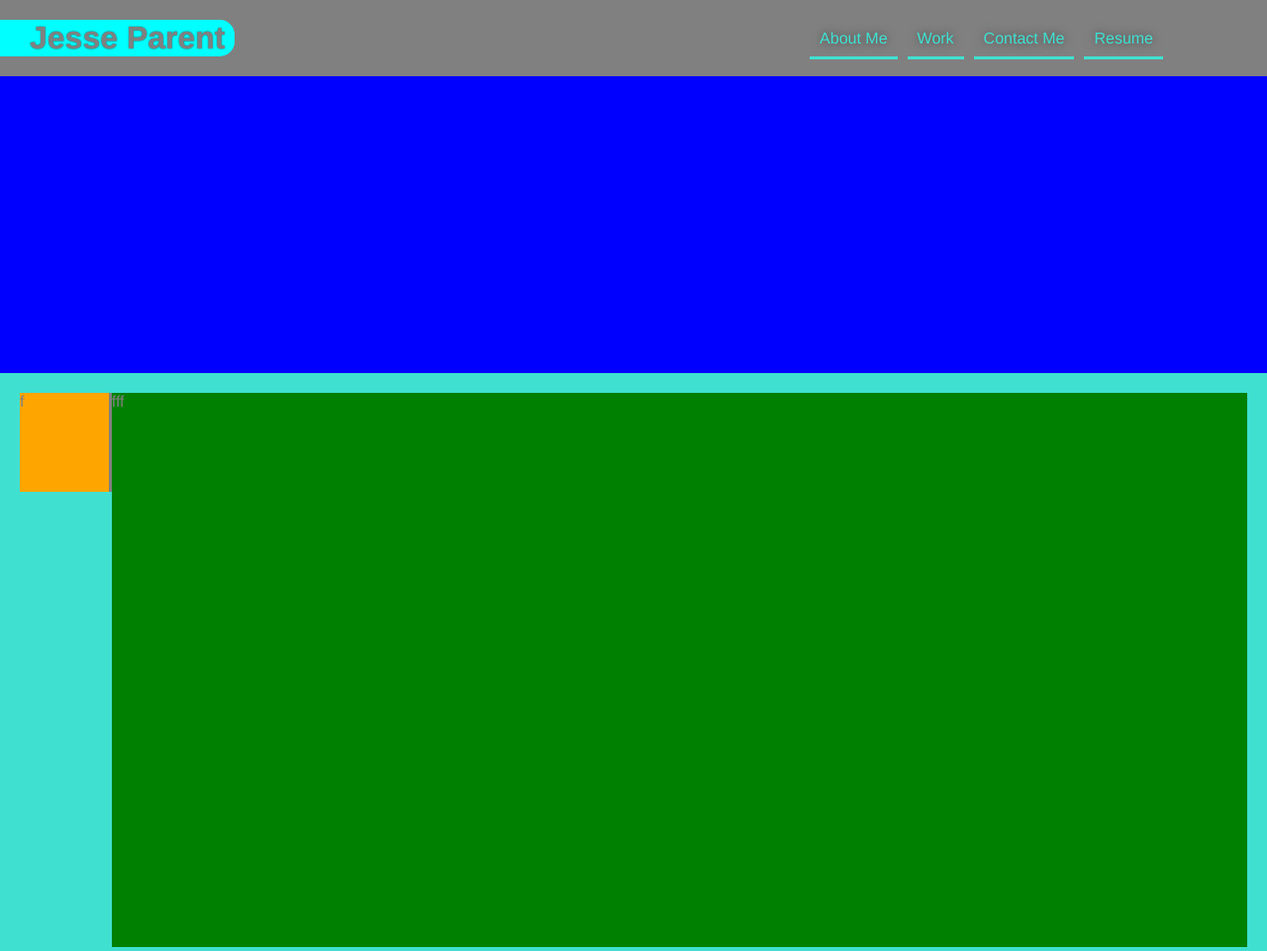
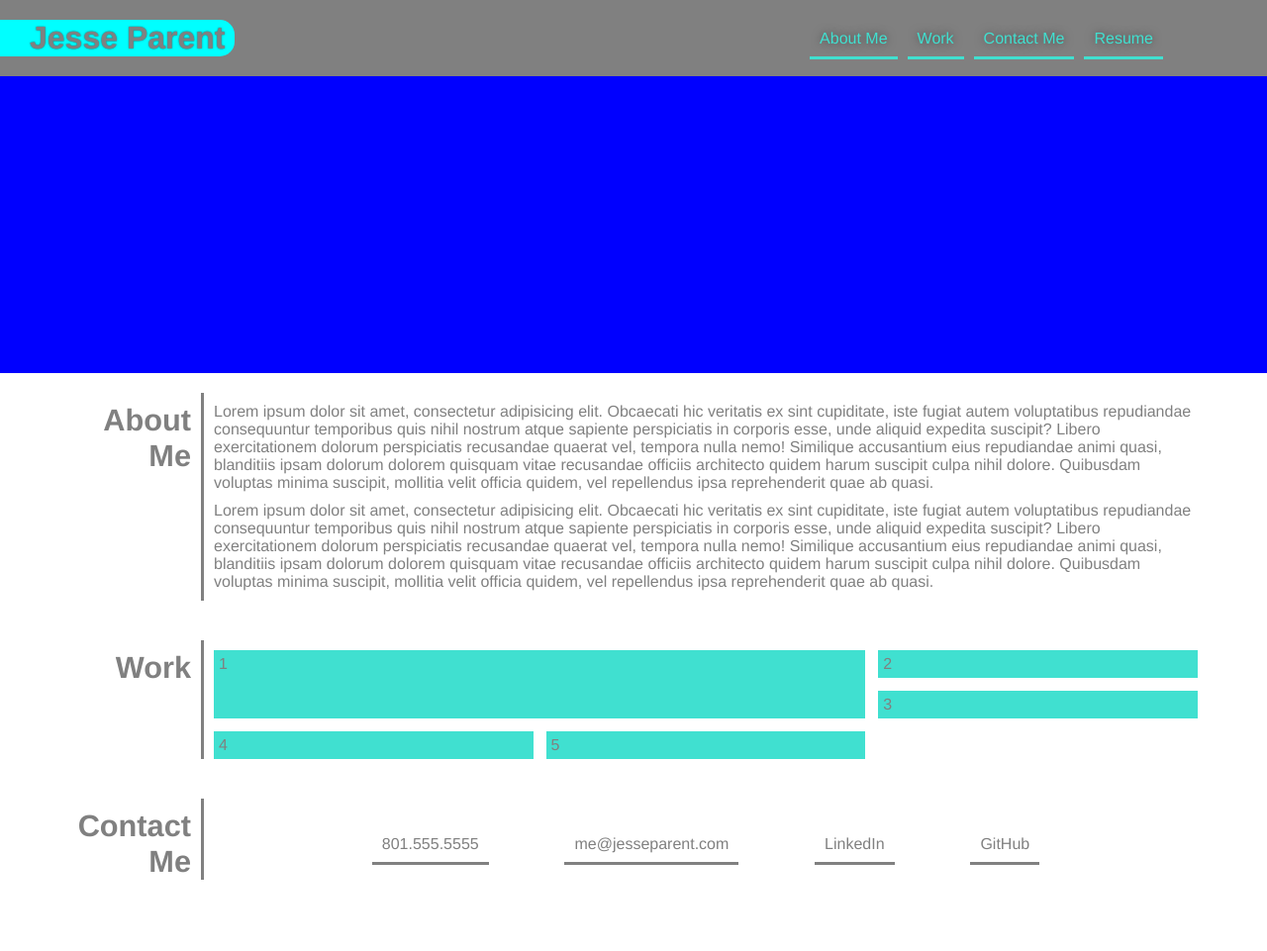
Before and after one commit to jesseparent/portfolio, a plain HTML site: page index.html in a window 1280 px wide. Shown: the top 961 px of the page at 99% size. After the commit the page ends 909 px from the top, so only its background shows below. Drawn offline with Linux system fonts and the light colour scheme.

Commit message:
Content skeleton created

```diff
--- a/assets/css/style.css
+++ b/assets/css/style.css
@@ -39,7 +39,17 @@ header .header-name {
   padding-right: 100px;
 }
 
+header nav ul {
+  display: flex;
+  flex-wrap: wrap;
+  justify-content: space-between;
+  align-items: center;
+  list-style: none;
+}
+
 header nav ul li a {
+  text-decoration: none;
+  color: var(--secondary-color);
   padding: 10px 10px;
   margin: 5px;
   font-weight: lighter;
@@ -55,18 +65,6 @@ header nav ul li a:hover {
   text-shadow: none;
 }
 
-header nav ul {
-  display: flex;
-  flex-wrap: wrap;
-  justify-content: space-between;
-  align-items: center;
-  list-style: none;
-}
-
-header a {
-  text-decoration: none;
-  color: var(--secondary-color);
-}
 /*-- /Header --*/
 
 /*-- Hero --*/
@@ -79,29 +77,76 @@ header a {
 
 /*-- Content --*/
 .content {
-  background-color: red;
   width: 100%;
 }
 
 .content article {
   padding: 20px;
-  background: var(--secondary-color);
   color: var(--primary-color);
   display: flex;
-  height: 600px;
 }
 
 .content-title {
-  background-color: orange;
-  height: 100px;
-  width: 100px;
-  position: relative;
+  display: flex;
   border-right: 3px solid;
+  font-weight: bold;
+  font-size: 2.4vw;
+  text-align: right;
+  justify-content: flex-end;
+  padding: 10px 10px 0 50px;
+  width: 15%;
 }
 
 .content-body {
-  background-color: green;
-  width: 100%;
-  position: relative;
+  width: 85%;
+  padding: 10px 50px 0 10px;
 }
+
+.content-body p {
+  margin: 0 0 10px 0;
+}
+
+.content-body ul {
+  display: flex;
+  flex-wrap: wrap;
+  list-style: none;
+}
+
+.content-body ul li a {
+  text-decoration: none;
+  color: var(--primary-color);
+  padding: 10px 10px;
+  margin: 0 3vw 0 3vw;
+  font-weight: lighter;
+  font-size: 16;
+  border-bottom: 3px solid;
+}
+
+.content-body ul li a:hover {
+  color: var(--secondary-color);
+}
+
+.contact-me {
+  display: flex;
+  flex-wrap: wrap;
+  justify-content: space-around;
+  align-items: center;
+}
+
+.work {
+  display: grid;
+  grid-template-columns: repeat(3, 1fr);
+  grid-gap: 1vw;
+}
+
+.work div {
+  background-color:var(--secondary-color);
+  padding: 5px;
+}
+
+.work1 {
+  grid-column: 1/3;
+  grid-row: 1/3;
+}
+
 /*-- /Content --*/
--- a/index.html
+++ b/index.html
@@ -35,10 +35,15 @@
     <!-- About Me -->
     <article id="about-me">
       <div class="content-title">
-  f
+        About Me
       </div>
       <div class="content-body">
-  fff
+        <p>
+          Lorem ipsum dolor sit amet, consectetur adipisicing elit. Obcaecati hic veritatis ex sint cupiditate, iste fugiat autem voluptatibus repudiandae consequuntur temporibus quis nihil nostrum atque sapiente perspiciatis in corporis esse, unde aliquid expedita suscipit? Libero exercitationem dolorum perspiciatis recusandae quaerat vel, tempora nulla nemo! Similique accusantium eius repudiandae animi quasi, blanditiis ipsam dolorum dolorem quisquam vitae recusandae officiis architecto quidem harum suscipit culpa nihil dolore. Quibusdam voluptas minima suscipit, mollitia velit officia quidem, vel repellendus ipsa reprehenderit quae ab quasi.
+        </p>
+        <p>
+          Lorem ipsum dolor sit amet, consectetur adipisicing elit. Obcaecati hic veritatis ex sint cupiditate, iste fugiat autem voluptatibus repudiandae consequuntur temporibus quis nihil nostrum atque sapiente perspiciatis in corporis esse, unde aliquid expedita suscipit? Libero exercitationem dolorum perspiciatis recusandae quaerat vel, tempora nulla nemo! Similique accusantium eius repudiandae animi quasi, blanditiis ipsam dolorum dolorem quisquam vitae recusandae officiis architecto quidem harum suscipit culpa nihil dolore. Quibusdam voluptas minima suscipit, mollitia velit officia quidem, vel repellendus ipsa reprehenderit quae ab quasi.
+        </p>
       </div>
     </article>
     <!-- /About Me -->
@@ -46,10 +51,14 @@
     <!-- Work -->
     <article id="work">
       <div class="content-title">
-  f
+        Work
       </div>
-      <div class="content-body">
-  fff
+      <div class="content-body work">
+        <div class="work1">1</div>
+        <div class="work2">2</div>
+        <div class="work3">3</div>
+        <div class="work4">4</div>
+        <div class="work5">5</div>
       </div>
     </article>
     <!-- /Work -->
@@ -57,10 +66,15 @@
     <!-- Contact Me -->
     <article id="contact-me">
       <div class="content-title">
-  f
+        Contact Me
       </div>
-      <div class="content-body">
-  fff
+      <div class="content-body contact-me">
+        <ul>
+          <li><a href="tel:18015555555">801.555.5555</a></li>
+          <li><a href="mailto:me@jesseparent.com">me@jesseparent.com</a></li>
+          <li><a href="https://www.linkedin.com/in/jesse-l-parent/" target="_blank">LinkedIn</a></li>
+          <li><a href="https://github.com/jesseparent/" target="_blank">GitHub</a></li>
+        </ul>
       </div>
     </article>
     <!-- /Contact Me -->
```
